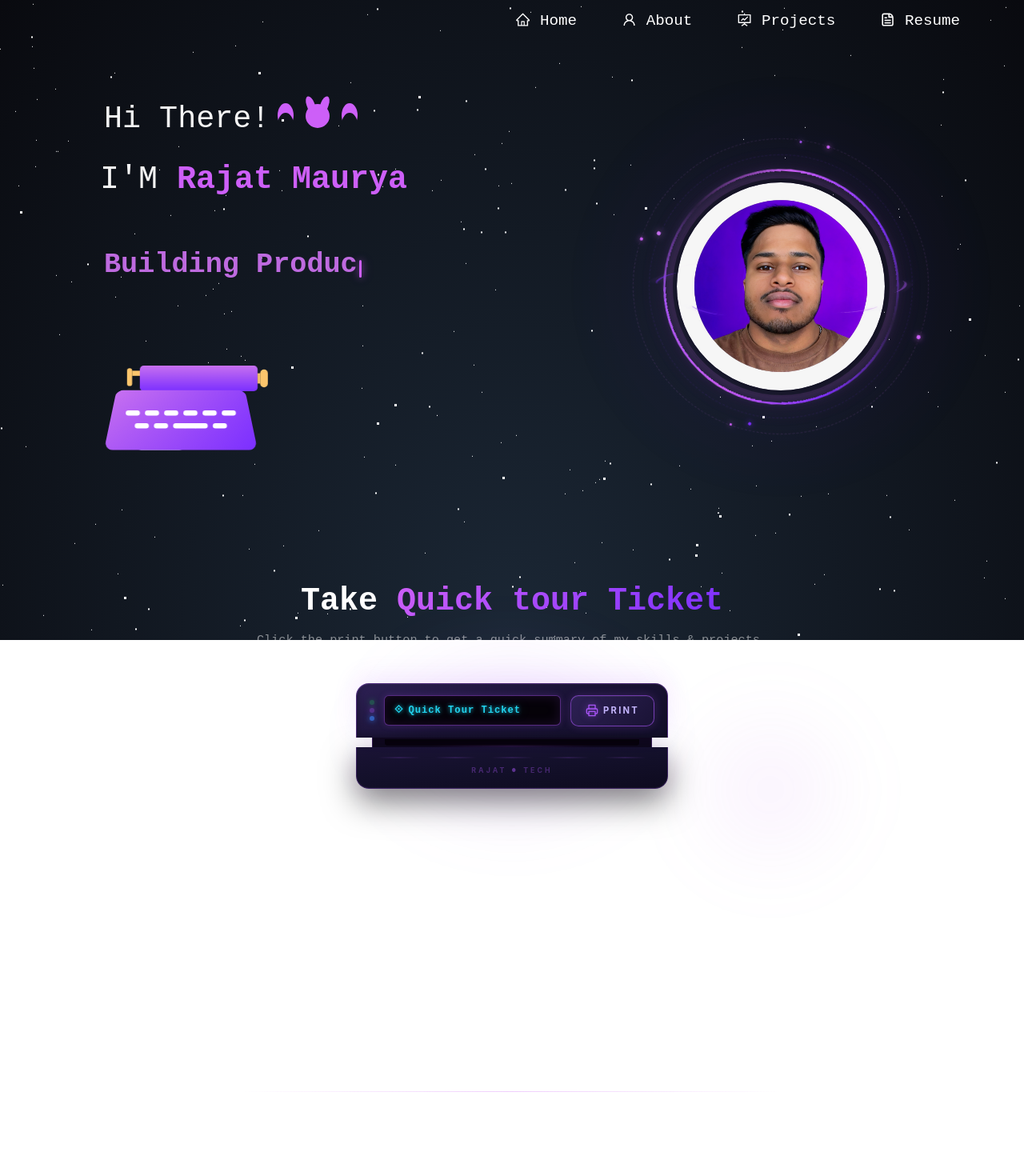
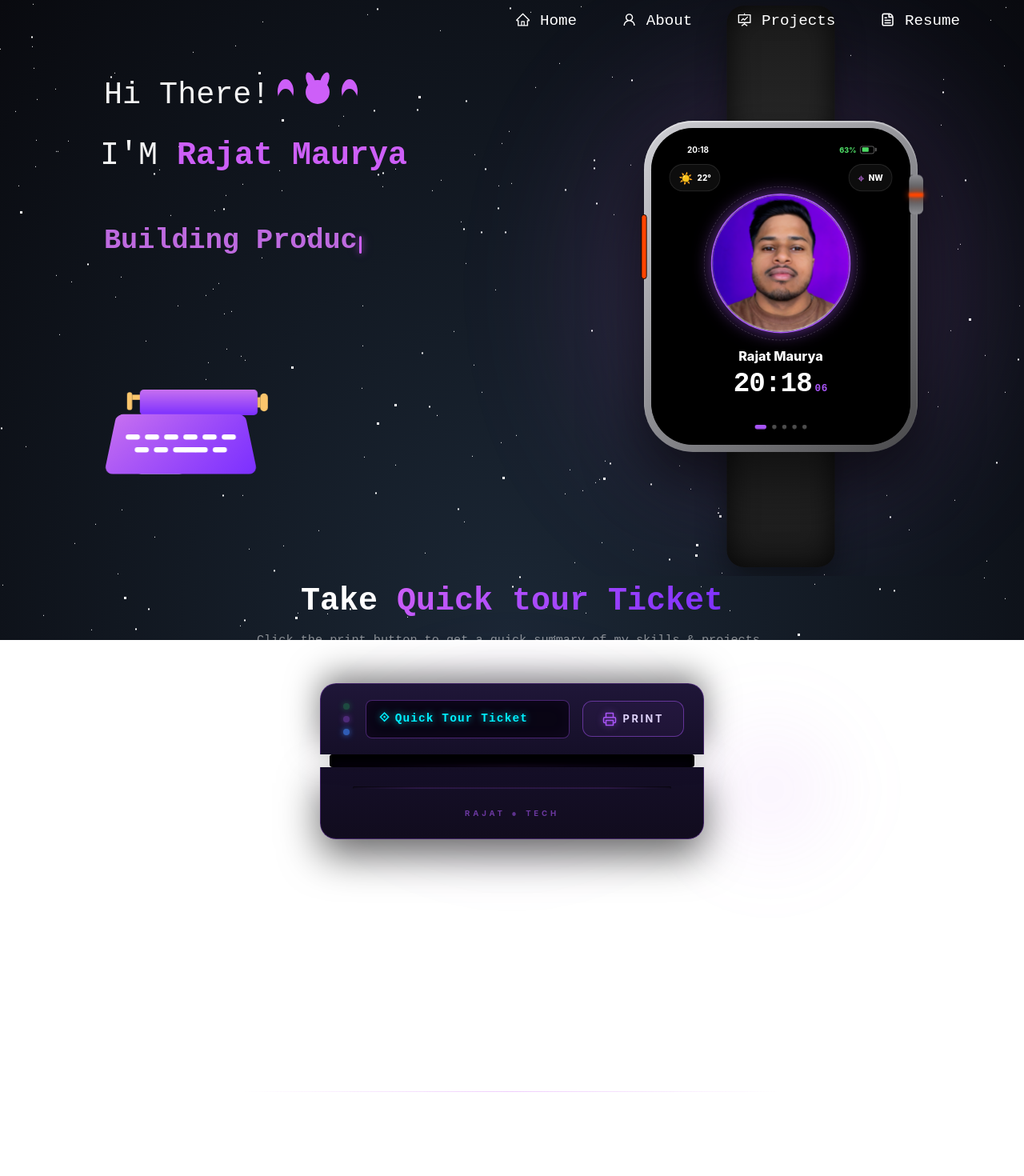
Before and after one commit to rajatmaurya-cs/Portfolio_Site, a Next.js app: page / in a window 1280 px wide. Shown: the top 1470 px of the page at 80% size. Built offline with nearby package versions, Linux system fonts and the light colour scheme; a web font is replaced by a local one.

Commit message:
style: redesign ticket machine UI, add battery symbol to smartwatch, and fix typewriter layout shifting

```diff
--- a/components/SamrtWatch.jsx
+++ b/components/SamrtWatch.jsx
@@ -1,5 +1,6 @@
 import React, { useState, useEffect, useRef } from 'react';
 import styled from 'styled-components';
+import myImg from '../src/Assets/myImg.jpg';
 
 const SmartWatch = () => {
   const [time, setTime] = useState(new Date());
@@ -52,38 +53,41 @@ const SmartWatch = () => {
               <div className="action-trigger" />
               <div className="sapphire-glass">
                 <div className="os-overlay">
-                  <div className="system-time">{sysTime}</div>
+                  <div className="system-time" suppressHydrationWarning>{sysTime}</div>
                   <div className="battery-status">
-                    <div className="bat-percent">100%</div>
+                    <div className="bat-percent">63%</div>
                     <div className="bat-icon" />
                   </div>
                 </div>
                 <div className="viewport-canvas">
-                  <div className="ui-view face-modular-pro">
-                    <div className="complication-top">
-                      <div className="comp-pill">
-                        <span className="icon">☀️</span>
+                  <div className="ui-view face-modular-pro avatar-stats-face">
+                    <div className="as-top-complications">
+                      <div className="as-pill">
+                        <span className="icon" style={{color: '#ffcc00'}}>☀️</span>
                         <span className="val">22°</span>
                       </div>
-                      <div className="comp-pill">
-                        <span className="icon" style={{color: '#ff9500'}}>🧭</span>
+                      <div className="as-pill">
+                        <span className="icon" style={{color: '#c770f0'}}>⌖</span>
                         <span className="val">NW</span>
                       </div>
                     </div>
-                    <div className="hero-time">
-                      <div className="h-digits">{hours}:{minutes}</div>
-                      <div className="h-seconds">{seconds}</div>
+
+                    <div className="as-center-ring">
+                      <div className="as-glow-ring"></div>
+                      <div className="as-tick-ring"></div>
+                      <div className="as-avatar-wrapper">
+                        <img src={myImg.src || myImg} alt="Rajat Maurya" className="as-avatar-img" />
+                      </div>
                     </div>
-                    <div className="complication-bottom">
-                      <div className="wide-pill">
-                        <div className="pill-info">
-                          <span className="label">CODING STREAK</span>
-                          <span className="data">24 DAYS</span>
-                        </div>
-                        <div className="pill-gauge">
-                          <div className="gauge-fill" />
-                        </div>
-                      </div>
+
+                    <div className="as-info">
+                      <div className="as-name">Rajat Maurya</div>
+
+                    </div>
+
+                    <div className="as-hero-time" suppressHydrationWarning>
+                      <div className="as-h-digits" suppressHydrationWarning>{hours}:{minutes}</div>
+                      <div className="as-h-seconds" suppressHydrationWarning>{seconds}</div>
                     </div>
                   </div>
                   <div className="ui-view face-activity-pro">
@@ -166,16 +170,15 @@ const StyledWrapper = styled.div`
     --ease-out: cubic-bezier(0.23, 1, 0.32, 1);
 
     margin: 0;
-    padding: 140px 140px;
+    padding: 20px;
     height: 100%;
     width: 100%;
     display: flex;
     align-items: center;
     justify-content: center;
-    background: radial-gradient(circle at center, #111, #000);
+    background: transparent;
     font-family: -apple-system, BlinkMacSystemFont, "SF Pro Display",
       "Helvetica Neue", sans-serif;
-    overflow: hidden;
     user-select: none;
   }
 
@@ -185,8 +188,8 @@ const StyledWrapper = styled.div`
 
   .pro-watch-experience .watch-assembly {
     position: relative;
-    width: 320px;
-    height: 380px;
+    width: 380px;
+    height: 460px;
   }
 
   .pro-watch-experience .strap-piece {
@@ -287,12 +290,50 @@ const StyledWrapper = styled.div`
     font-weight: 700;
     font-size: 11px;
     color: #fff;
+    transition: opacity 0.3s ease;
+  }
+
+  .pro-watch-experience .battery-status {
+    display: flex;
+    align-items: center;
+    gap: 5px;
   }
 
   .pro-watch-experience .bat-percent {
     font-size: 10px;
     color: #4cd964;
-    margin-right: 4px;
+    font-weight: 800;
+  }
+
+  .pro-watch-experience .bat-icon {
+    width: 20px;
+    height: 11px;
+    border: 1.5px solid rgba(255, 255, 255, 0.4);
+    border-radius: 3px;
+    position: relative;
+    padding: 1.5px;
+    box-sizing: border-box;
+  }
+
+  .pro-watch-experience .bat-icon::after {
+    content: '';
+    position: absolute;
+    right: -3.5px;
+    top: 50%;
+    transform: translateY(-50%);
+    width: 2px;
+    height: 5px;
+    background: rgba(255, 255, 255, 0.4);
+    border-radius: 0 1px 1px 0;
+  }
+
+  .pro-watch-experience .bat-icon::before {
+    content: '';
+    display: block;
+    width: 63%; /* Match the 63% text */
+    height: 100%;
+    background: #4cd964;
+    border-radius: 1px;
   }
 
   .pro-watch-experience .viewport-canvas {
@@ -313,93 +354,122 @@ const StyledWrapper = styled.div`
     position: relative;
   }
 
-  .pro-watch-experience .complication-top {
-    display: flex;
-    width: 100%;
-    justify-content: space-between;
-    margin-bottom: 25px;
+  /* Avatar Stats Face */
+  .pro-watch-experience .avatar-stats-face {
+    padding: 50px 25px 30px;
+    background: transparent;
+    justify-content: flex-start;
   }
 
-  .pro-watch-experience .comp-pill {
-    background: var(--glass);
-    border: 1px solid var(--glass-border);
-    padding: 6px 10px;
+  .pro-watch-experience .as-top-complications {
+    display: flex;
+    justify-content: space-between;
+    width: 100%;
+    margin-bottom: 5px;
+  }
+
+  .pro-watch-experience .as-pill {
+    background: rgba(255, 255, 255, 0.05);
+    border: 1px solid rgba(255, 255, 255, 0.1);
+    padding: 6px 12px;
     border-radius: 20px;
     display: flex;
     align-items: center;
-    gap: 5px;
-    backdrop-filter: blur(8px);
+    gap: 6px;
   }
 
-  .pro-watch-experience .comp-pill .val {
-    font-size: 10px;
+  .pro-watch-experience .as-pill .val {
+    font-size: 11px;
     font-weight: 800;
     color: #fff;
   }
 
-  .pro-watch-experience .hero-time {
-    text-align: center;
+  .pro-watch-experience .as-center-ring {
+    position: relative;
+    width: 190px;
+    height: 190px;
+    margin: 0 auto 20px;
+    flex-shrink: 0;
   }
 
-  .pro-watch-experience .h-digits {
+  .pro-watch-experience .as-glow-ring {
+    position: absolute;
+    inset: -2px;
+    border-radius: 50%;
+    border: 2px solid #a855f7;
+    box-shadow: 0 0 25px rgba(168, 85, 247, 0.6), inset 0 0 20px rgba(168, 85, 247, 0.4);
+    z-index: 2;
+  }
+
+  .pro-watch-experience .as-tick-ring {
+    position: absolute;
+    inset: -12px;
+    border-radius: 50%;
+    border: 1px dashed rgba(255, 255, 255, 0.2);
+    z-index: 1;
+  }
+
+  .pro-watch-experience .as-avatar-wrapper {
+    position: absolute;
+    inset: 0;
+    border-radius: 50%;
+    overflow: hidden;
+    background: radial-gradient(circle at center, #6b21a8, #050505 80%);
+    z-index: 3;
+  }
+
+  .pro-watch-experience .as-avatar-img {
+    width: 100%;
+    height: 100%;
+    object-fit: cover;
+    object-position: center top;
+    transform: scale(1.2); /* Zoom in to crop out the white border in the source image */
+  }
+
+  .pro-watch-experience .as-info {
+    text-align: center;
+    margin-bottom: 5px;
+  }
+
+  .pro-watch-experience .as-name {
+    font-size: 18px;
+    font-weight: 800;
+    color: #fff;
+    margin-bottom: 2px;
+  }
+
+  .pro-watch-experience .as-role {
+    font-size: 9px;
+    font-weight: 700;
+    color: #c084fc;
+    letter-spacing: 1px;
+  }
+
+  .pro-watch-experience .as-hero-time {
+    text-align: center;
+    display: flex;
+    align-items: baseline;
+    justify-content: center;
+    gap: 4px;
+    margin-top: 0px;
+    margin-bottom: 15px;
+  }
+
+  .pro-watch-experience .as-h-digits {
     font-family: "JetBrains Mono", monospace;
-    font-size: 76px;
+    font-size: 38px;
     font-weight: 800;
     color: #fff;
     line-height: 1;
-    letter-spacing: -3px;
+    letter-spacing: -1px;
   }
 
-  .pro-watch-experience .h-seconds {
-    color: var(--accent-orange);
+  .pro-watch-experience .as-h-seconds {
+    color: #a855f7;
+    font-family: "JetBrains Mono", monospace;
     font-weight: 900;
-    font-size: 20px;
-    letter-spacing: 2px;
-  }
-
-  .pro-watch-experience .complication-bottom {
-    margin-top: auto;
-    width: 100%;
-  }
-
-  .pro-watch-experience .wide-pill {
-    background: var(--glass);
-    border: 1px solid var(--glass-border);
-    border-radius: 16px;
-    padding: 12px;
-    backdrop-filter: blur(10px);
-  }
-
-  .pro-watch-experience .pill-info {
-    display: flex;
-    justify-content: space-between;
-    margin-bottom: 6px;
-  }
-
-  .pro-watch-experience .pill-info .label {
-    font-size: 8px;
-    opacity: 0.6;
-    color: #fff;
-    font-weight: 800;
-  }
-  .pro-watch-experience .pill-info .data {
-    font-size: 11px;
-    color: #fff;
-    font-weight: 800;
-  }
-
-  .pro-watch-experience .pill-gauge {
-    height: 4px;
-    background: rgba(255, 255, 255, 0.1);
-    border-radius: 2px;
-  }
-
-  .pro-watch-experience .gauge-fill {
-    width: 72%;
-    height: 100%;
-    background: var(--accent-orange);
-    border-radius: 2px;
-    box-shadow: 0 0 10px var(--accent-orange);
+    font-size: 14px;
+    letter-spacing: 1px;
   }
 
   .pro-watch-experience .ring-stack {
@@ -601,7 +671,12 @@ const StyledWrapper = styled.div`
     transform: translateX(-80%);
   }
 
-  .pro-watch-experience #face1:checked ~ .watch-assembly .b1,
+  .pro-watch-experience #face1:checked ~ .watch-assembly .b1 {
+    background: #a855f7;
+    width: 16px;
+    border-radius: 4px;
+  }
+
   .pro-watch-experience #face2:checked ~ .watch-assembly .b2,
   .pro-watch-experience #face3:checked ~ .watch-assembly .b3,
   .pro-watch-experience #face4:checked ~ .watch-assembly .b4,
--- a/components/TicketMachine.jsx
+++ b/components/TicketMachine.jsx
@@ -81,12 +81,8 @@ const TicketMachine = () => {
 
         {/* Machine body */}
         <div className="machine-body">
-          {/* Decorative ventilation lines */}
+          {/* Decorative horizontal groove */}
           <div className="vent-lines">
-            <div className="vent" />
-            <div className="vent" />
-            <div className="vent" />
-            <div className="vent" />
             <div className="vent" />
           </div>
 
@@ -218,7 +214,7 @@ const ledBlink = keyframes`
 const StyledWrapper = styled.div`
   .machine {
     position: relative;
-    width: 390px;
+    width: 480px;
     user-select: none;
     /* Create stacking context so receipt can pop over top */
     z-index: 1;
@@ -230,10 +226,10 @@ const StyledWrapper = styled.div`
     top: 50%;
     left: 50%;
     transform: translate(-50%, -50%);
-    width: 420px;
-    height: 300px;
+    width: 520px;
+    height: 340px;
     border-radius: 50%;
-    background: radial-gradient(ellipse, rgba(168,85,247,0.12) 0%, transparent 70%);
+    background: radial-gradient(ellipse, rgba(168,85,247,0.08) 0%, transparent 70%);
     filter: blur(30px);
     pointer-events: none;
     z-index: 0;
@@ -245,18 +241,15 @@ const StyledWrapper = styled.div`
     z-index: 4;
     display: flex;
     align-items: center;
-    gap: 12px;
-    padding: 14px 16px;
-    background: linear-gradient(165deg, #2d2054 0%, #1a1335 50%, #13102a 100%);
-    border-radius: 16px 16px 0 0;
-    border: 1px solid rgba(168,85,247,0.35);
+    gap: 16px;
+    padding: 20px 24px;
+    background: linear-gradient(180deg, #1f1638 0%, #150f28 100%);
+    border-radius: 20px 20px 0 0;
+    border: 1.5px solid rgba(168,85,247,0.3);
     border-bottom: none;
     /* Animate z-index so the receipt can pop over it after printing */
     animation: ${({ $showReceipt }) => $showReceipt ? 'dropZIndex 2s forwards' : 'none'};
-    box-shadow:
-      0 -8px 30px rgba(168,85,247,0.12),
-      inset 0 1px 0 rgba(255,255,255,0.05),
-      inset 0 -2px 8px rgba(0,0,0,0.3);
+    box-shadow: 0 -10px 40px rgba(0,0,0,0.5);
   }
 
   @keyframes dropZIndex {
@@ -268,13 +261,13 @@ const StyledWrapper = styled.div`
   .led-strip {
     display: flex;
     flex-direction: column;
-    gap: 4px;
-    padding: 4px 0;
+    gap: 8px;
+    padding: 0 4px;
   }
 
   .led {
-    width: 6px;
-    height: 6px;
+    width: 8px;
+    height: 8px;
     border-radius: 50%;
     animation: ${ledBlink} 2s ease-in-out infinite;
   }
@@ -306,16 +299,14 @@ const StyledWrapper = styled.div`
     flex: 1;
     position: relative;
     overflow: hidden;
-    height: 38px;
+    height: 48px;
     display: flex;
     align-items: center;
-    padding: 0 12px;
-    background: #050208;
-    border-radius: 6px;
-    border: 1.5px solid rgba(168,85,247,0.5);
-    box-shadow:
-      inset 0 0 15px rgba(168,85,247,0.15),
-      0 0 8px rgba(168,85,247,0.2);
+    padding: 0 16px;
+    background: #090514;
+    border-radius: 8px;
+    border: 1.5px solid rgba(168,85,247,0.4);
+    box-shadow: inset 0 0 20px rgba(168,85,247,0.05);
   }
 
   .lcd-scanline {
@@ -331,13 +322,13 @@ const StyledWrapper = styled.div`
 
   .lcd-text {
     font-family: 'JetBrains Mono', 'Fira Code', 'Courier New', monospace;
-    font-size: 0.76em;
+    font-size: 0.9em;
     font-weight: 700;
     letter-spacing: 0.08em;
-    color: #22d3ee;
+    color: #00f0ff;
     text-shadow:
-      0 0 5px rgba(34,211,238,0.8),
-      0 0 15px rgba(34,211,238,0.4);
+      0 0 8px rgba(0,240,255,0.6),
+      0 0 20px rgba(0,240,255,0.3);
     z-index: 1;
     white-space: nowrap;
     display: flex;
@@ -369,30 +360,26 @@ const StyledWrapper = styled.div`
     display: flex;
     align-items: center;
     justify-content: center;
-    padding: 10px 18px;
-    border: 1.5px solid rgba(168,85,247,0.6);
-    border-radius: 10px;
-    background: linear-gradient(135deg, #2d2054 0%, #1a1335 100%);
+    padding: 12px 24px;
+    border: 1.5px solid rgba(168,85,247,0.5);
+    border-radius: 12px;
+    background: rgba(168,85,247,0.05);
     cursor: pointer;
     transition: all 0.3s cubic-bezier(0.175, 0.885, 0.32, 1.275);
-    box-shadow:
-      0 0 12px rgba(168,85,247,0.2),
-      inset 0 1px 0 rgba(255,255,255,0.06);
+    box-shadow: none;
 
     &:hover:not(:disabled) {
       border-color: #a855f7;
+      background: rgba(168,85,247,0.1);
       box-shadow:
-        0 0 20px rgba(168,85,247,0.4),
-        0 0 40px rgba(168,85,247,0.15),
-        inset 0 1px 0 rgba(255,255,255,0.1);
+        0 0 20px rgba(168,85,247,0.2),
+        inset 0 0 10px rgba(168,85,247,0.1);
       transform: translateY(-1px);
     }
 
     &:active:not(:disabled) {
       transform: translateY(1px) scale(0.97);
-      box-shadow:
-        0 0 8px rgba(168,85,247,0.3),
-        inset 0 2px 4px rgba(0,0,0,0.3);
+      box-shadow: none;
     }
 
     &:disabled {
@@ -404,18 +391,18 @@ const StyledWrapper = styled.div`
   .print-btn-inner {
     display: flex;
     align-items: center;
-    gap: 6px;
-    color: #c4b5fd;
+    gap: 8px;
+    color: #e0d4fc;
     font-family: 'Inter', sans-serif;
-    font-size: 0.7em;
+    font-size: 0.8em;
     font-weight: 700;
     letter-spacing: 0.2em;
     z-index: 1;
   }
 
   .print-icon {
-    width: 16px;
-    height: 16px;
+    width: 18px;
+    height: 18px;
     color: #a855f7;
     filter: drop-shadow(0 0 4px rgba(168,85,247,0.6));
   }
@@ -434,32 +421,25 @@ const StyledWrapper = styled.div`
   .paper-slot {
     position: relative;
     z-index: 2;
-    height: 12px;
-    margin: 0 20px;
-    background: #0a0716;
-    border-left: 1px solid rgba(168,85,247,0.25);
-    border-right: 1px solid rgba(168,85,247,0.25);
+    height: 16px;
+    margin: 0 12px;
+    background: #06030c;
+    border-radius: 4px;
+    box-shadow: inset 0 6px 12px rgba(0,0,0,1);
   }
 
   .slot-inner {
-    position: absolute;
-    top: 2px;
-    left: 15px;
-    right: 15px;
-    height: 8px;
-    background: #050208;
-    border-radius: 0 0 4px 4px;
-    box-shadow: inset 0 3px 6px rgba(0,0,0,0.8);
+    display: none;
   }
 
   .slot-glow {
     position: absolute;
     bottom: 0;
-    left: 20%;
-    right: 20%;
+    left: 10%;
+    right: 10%;
     height: 2px;
-    background: linear-gradient(90deg, transparent, rgba(168,85,247,0.4), transparent);
-    filter: blur(1px);
+    background: linear-gradient(90deg, transparent, rgba(168,85,247,0.3), transparent);
+    filter: blur(2px);
     animation: ${pulseGlow} 2s ease-in-out infinite;
   }
 
@@ -467,40 +447,39 @@ const StyledWrapper = styled.div`
   .machine-body {
     position: relative;
     z-index: 2;
-    padding: 12px 20px 16px;
-    background: linear-gradient(175deg, #1a1335 0%, #13102a 50%, #0e0b1f 100%);
-    border-radius: 0 0 16px 16px;
-    border: 1px solid rgba(168,85,247,0.25);
+    padding: 24px 20px;
+    background: linear-gradient(180deg, #150f28 0%, #110c1e 100%);
+    border-radius: 0 0 20px 20px;
+    border: 1.5px solid rgba(168,85,247,0.3);
     border-top: none;
-    box-shadow:
-      0 16px 40px rgba(0,0,0,0.5),
-      0 0 30px rgba(168,85,247,0.08),
-      inset 0 -1px 0 rgba(255,255,255,0.03);
+    box-shadow: 0 20px 50px rgba(0,0,0,0.6);
   }
 
   .vent-lines {
     display: flex;
-    gap: 5px;
-    margin-bottom: 8px;
+    justify-content: center;
+    margin-bottom: 24px;
+    padding: 0 20px;
   }
 
   .vent {
-    flex: 1;
-    height: 2px;
-    border-radius: 2px;
-    background: linear-gradient(90deg, transparent 10%, rgba(168,85,247,0.15) 50%, transparent 90%);
+    width: 100%;
+    height: 3px;
+    border-radius: 3px;
+    background: linear-gradient(90deg, transparent 0%, rgba(168,85,247,0.2) 20%, rgba(168,85,247,0.2) 80%, transparent 100%);
+    box-shadow: inset 0 1px 2px rgba(0,0,0,0.8);
   }
 
   .brand-label {
     display: flex;
     align-items: center;
     justify-content: center;
-    gap: 6px;
+    gap: 8px;
     font-family: 'Inter', sans-serif;
-    font-size: 0.55em;
+    font-size: 0.6em;
     font-weight: 700;
-    letter-spacing: 0.35em;
-    color: rgba(168,85,247,0.35);
+    letter-spacing: 0.4em;
+    color: rgba(168,85,247,0.6);
     text-transform: uppercase;
   }
 
--- a/src/components/About/About.jsx
+++ b/src/components/About/About.jsx
@@ -3,7 +3,7 @@ import Particle from "../Particle";
 
 import Techstack from "./Techstack";
 import Aboutcard from "./AboutCard";
-import SmartWatch from "../../../components/SamrtWatch";
+import laptopImg from "../../Assets/about.png";
 import Toolstack from "./Toolstack";
 
 function About() {
@@ -19,14 +19,8 @@ function About() {
               </h1>
               <Aboutcard />
             </div>
-            <div className="pb-[50px] pt-0 md:col-span-5 flex justify-center items-center">
-              <div className="relative">
-                {/* Ambient glow behind watch */}
-                <div className="absolute inset-0 bg-[#c770f0] opacity-20 blur-[100px] rounded-full pointer-events-none"></div>
-                <div className="relative z-10 scale-[0.85] md:scale-100 origin-center transition-transform duration-300">
-                  <SmartWatch />
-                </div>
-              </div>
+            <div className="pb-[50px] pt-0 md:col-span-5">
+              <img src={laptopImg.src || laptopImg} alt="about" className="h-auto w-full" />
             </div>
           </div>
 
--- a/src/components/Home/Home.jsx
+++ b/src/components/Home/Home.jsx
@@ -3,7 +3,7 @@ import homeLogo from "../../Assets/home-main.svg";
 import Particle from "../Particle";
 import Home2 from "./Home2";
 import Type from "./Type";
-import AvatarFrame from "../../../components/avatarframe.jsx";
+import SmartWatch from "../../../components/SamrtWatch";
 import Contact from "../../../components/contact.jsx";
 
 import Loader from "../../../components/cat.jsx";
@@ -52,7 +52,12 @@ function Home() {
                 className="mx-auto h-auto max-h-[450px] w-full"
               /> */}
               <div className="mx-auto flex h-[320px] w-full max-w-[520px] items-center justify-center sm:h-[420px] md:h-[500px] lg:h-[560px]">
-                <AvatarFrame />
+                <div className="relative">
+                  <div className="absolute inset-0 bg-[#c770f0] opacity-20 blur-[100px] rounded-full pointer-events-none"></div>
+                  <div className="relative z-10 scale-90 origin-center transition-transform duration-300 hover:scale-95">
+                    <SmartWatch />
+                  </div>
+                </div>
               </div>
             </div>
           </div>
--- a/src/components/Home/Type.jsx
+++ b/src/components/Home/Type.jsx
@@ -60,7 +60,7 @@ function Type() {
   }, [tick, isPaused, isDeleting]);
 
   return (
-    <div className="relative inline-block min-h-[80px] sm:min-h-[100px] md:min-h-[120px] w-full">
+    <div className="relative inline-block h-[120px] sm:h-[140px] md:h-[180px] w-full">
       <span className="text-[1.4em] font-medium text-[#be6adf] md:text-[2.2em] md:font-semibold transition-all duration-100 ease-out">
         {text}
       </span>
```
Also changed, not shown: src/components/Home/Home2.jsx (+32 -15 lines).
